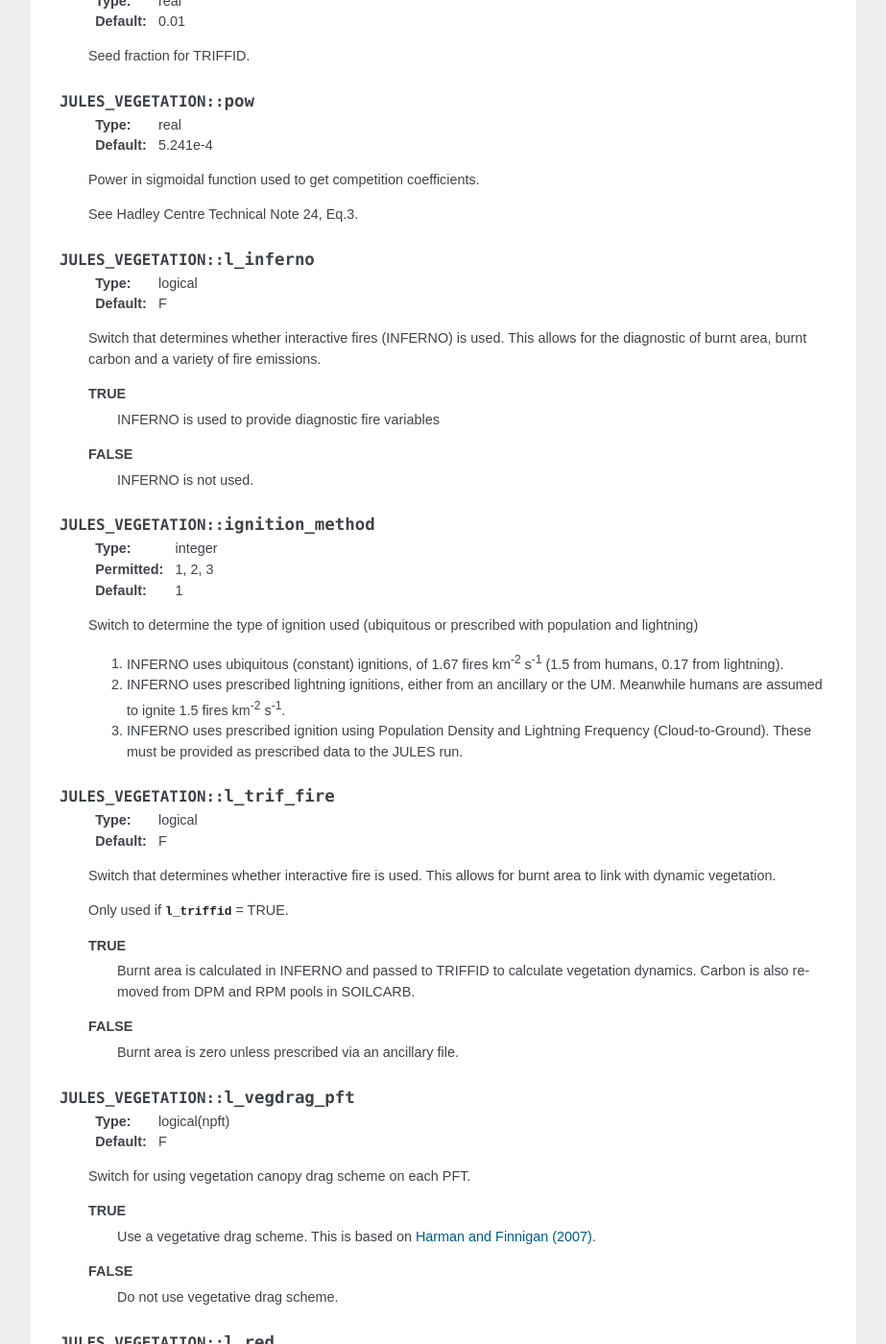
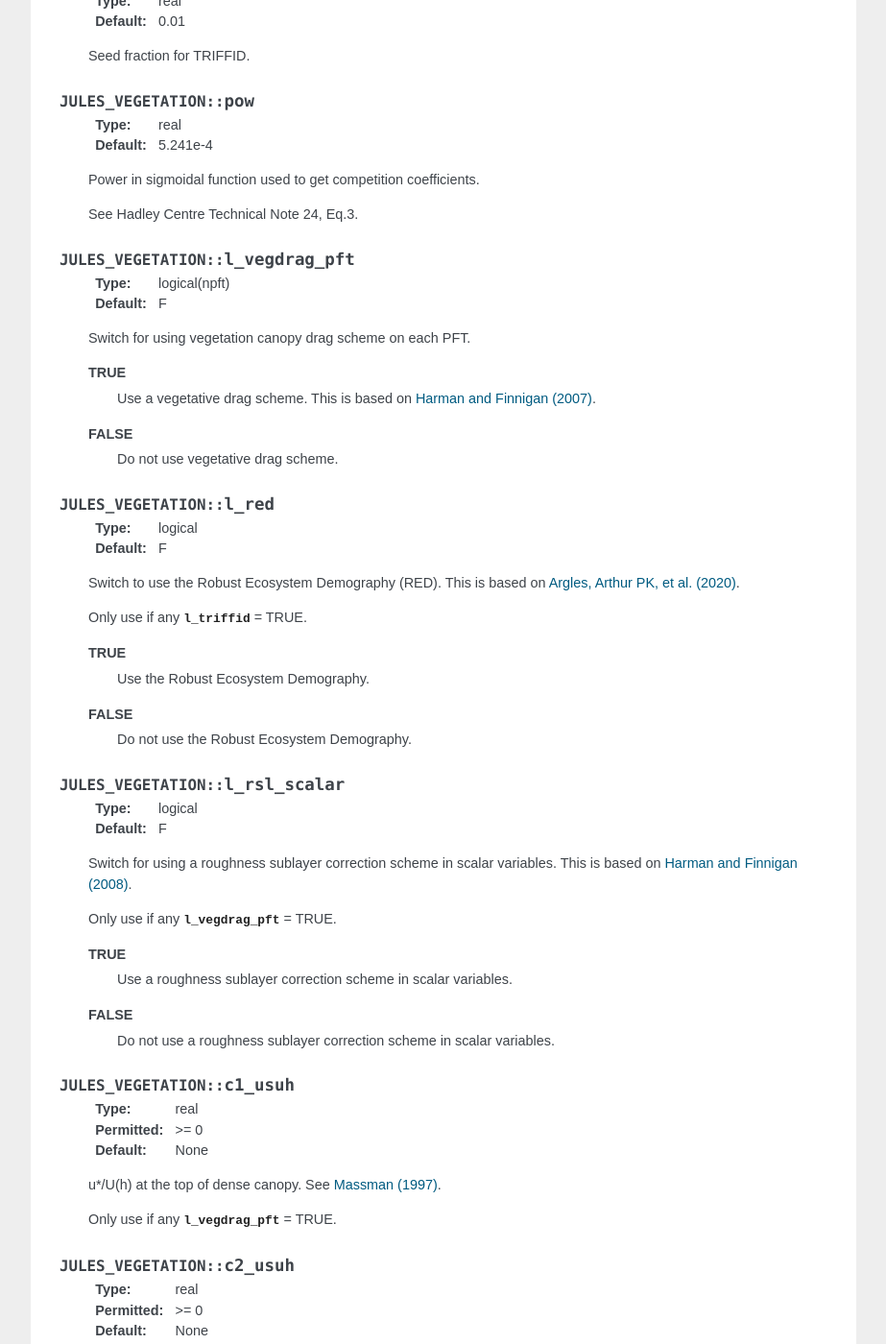
Before and after one commit to MetOffice/jules, a Sphinx documentation site: the page built from doc/source/namelists/jules_vegetation.nml.rst, in a window 1280 px wide and 1400 px high, scrolled down 10171 px. Shown: the whole window at 96% size, without its empty margins (224-1147 px from the left). Built offline with Sphinx 7.4.7, drawn with Linux system fonts in a browser that asks for light colours.

Commit message:
doc conflict resolved

```diff
--- a/doc/source/namelists/jules_vegetation.nml.rst
+++ b/doc/source/namelists/jules_vegetation.nml.rst
@@ -586,55 +586,6 @@ This file sets the vegetation options. It contains one namelist called :nml:lst:
    See Hadley Centre Technical Note 24, Eq.3.
 
 
-.. nml:member:: l_inferno
-
-   :type: logical
-   :default: F
-
-   Switch that determines whether interactive fires (INFERNO) is
-   used. This allows for the diagnostic of burnt area, burnt carbon
-   and a variety of fire emissions.
-
-   TRUE
-       INFERNO is used to provide diagnostic fire variables
-
-   FALSE
-       INFERNO is not used.
-
-.. nml:member:: ignition_method
-
-   :type: integer
-   :permitted: 1, 2, 3
-   :default: 1
-
-   Switch to determine the type of ignition used (ubiquitous or prescribed with population and lightning)
-
-   1.  INFERNO uses ubiquitous (constant) ignitions, of 1.67 fires km\
-       :sup:`-2` s\ :sup:`-1` (1.5 from humans, 0.17 from lightning).
-
-   2.  INFERNO uses prescribed lightning ignitions, either from an ancillary or the UM.
-       Meanwhile humans are assumed to ignite 1.5 fires km\ :sup:`-2` s\ :sup:`-1`.
-
-   3.  INFERNO uses prescribed ignition using Population Density and Lightning Frequency (Cloud-to-Ground).
-       These must be provided as prescribed data to the JULES run.
-
-.. nml:member:: l_trif_fire
-
-   :type: logical
-   :default: F
-
-   Switch that determines whether interactive fire is used. This allows for burnt area to link with dynamic
-   vegetation.
-
-   Only used if :nml:mem:`l_triffid` = TRUE.
-
-   TRUE
-       Burnt area is calculated in INFERNO and passed to TRIFFID to
-       calculate vegetation dynamics. Carbon is also removed from DPM
-       and RPM pools in SOILCARB.
-   FALSE
-       Burnt area is zero unless prescribed via an ancillary file.
-
 .. nml:member:: l_vegdrag_pft
 
    :type: logical(npft)
```
Also changed, not shown: doc/source/namelists/fire.nml.rst (+141 -1 lines), doc/source/namelists/jules_soil_biogeochem.nml.rst (+0 -7 lines), 8 other files.
